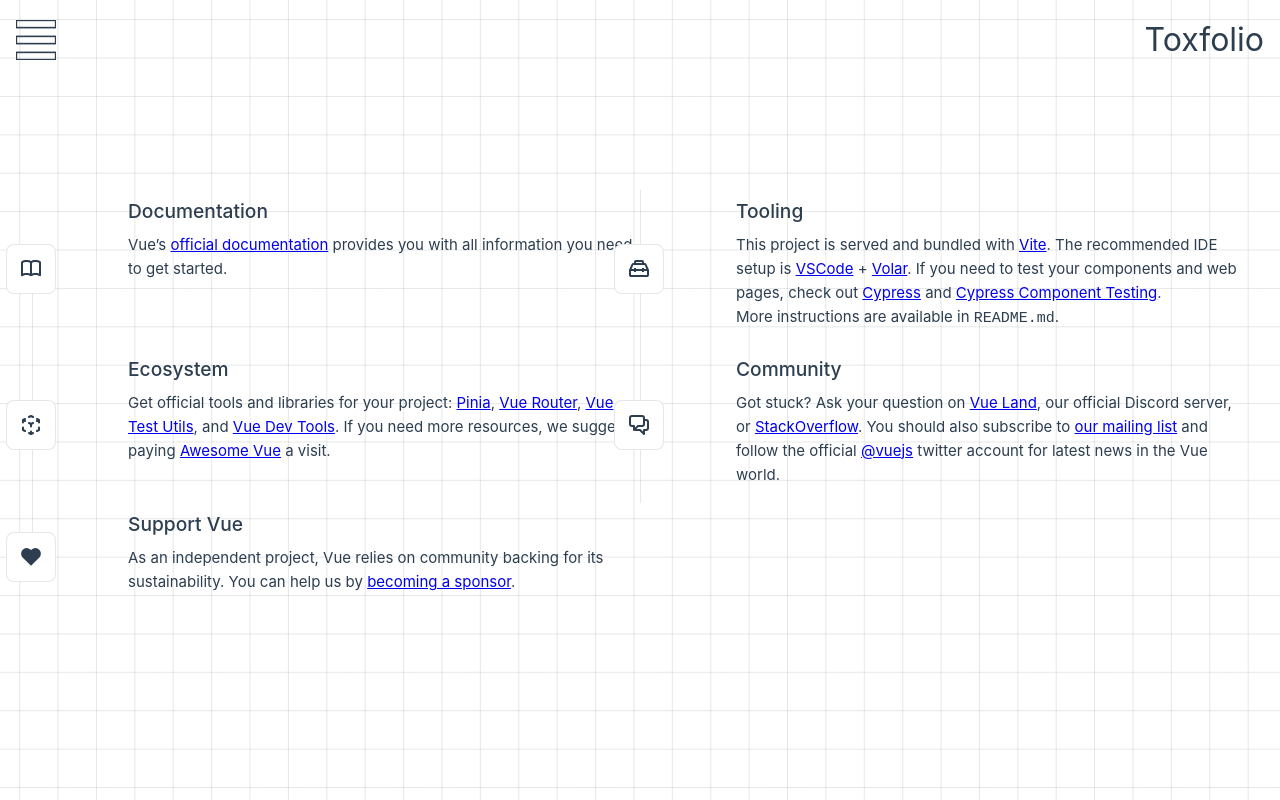
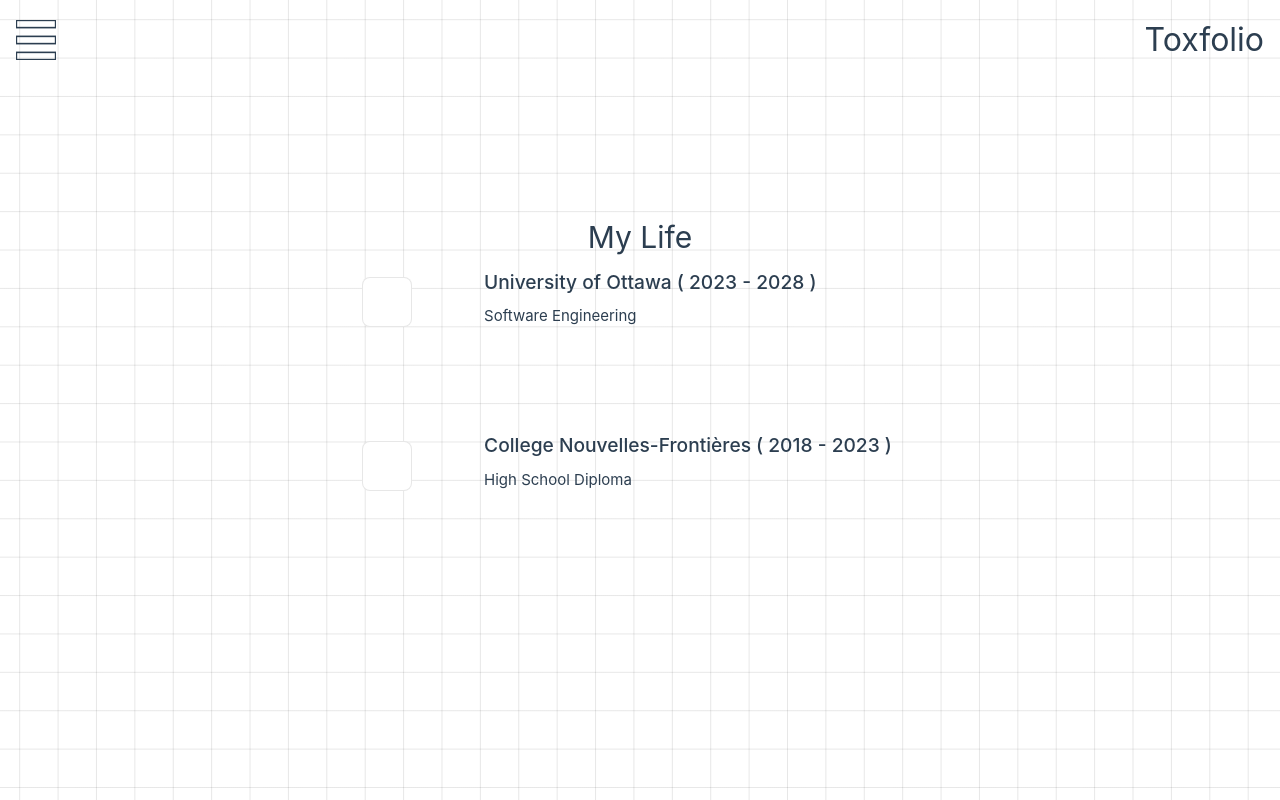
Before and after one commit to toxoscorp/Toxfolio, a Vue app: page /myLife in a window 1280 px wide. Built offline with nearby package versions, Linux system fonts and the light colour scheme.

Commit message:
bad life page

```diff
--- a/src/assets/main.css
+++ b/src/assets/main.css
@@ -28,8 +28,8 @@
   }
 
   #app {
-    display: grid;
-    grid-template-columns: 1fr 1fr;
+    /* display: grid;
+    grid-template-columns: 1fr 1fr; */
     padding: 0 2rem;
     margin-top: 0;
   }
--- a/src/components/Title.vue
+++ b/src/components/Title.vue
@@ -21,7 +21,7 @@
 
 h1 {
   font-weight: 400;
-  font-size: 4.5rem;
+  font-size: 6rem;
   position: relative;
   color: var(--color-heading);
 }
--- /dev/null
+++ b/src/components/VerticalTimeLine.vue
@@ -0,0 +1,49 @@
+<script setup>
+defineProps({
+    cards: {
+        type: Array,
+        required: true
+    }
+})
+
+import VerticalTimeLineItemLeft from '@/components/VerticalTimeLineItemLeft.vue'
+import VerticalTimeLineItemRight from '@/components/VerticalTimeLineItemRight.vue'
+</script>
+
+<template>
+    <div class="VerticalTimeLine">
+        <div class="timeline">
+            <div class="timeline__wrap">
+                <div class="timeline__items">
+                    <div class="timeline__item" v-for="(card, index) in cards" :key="index">
+                        <!-- <VerticalTimeLineItemLeft v-if="index % 2 == 0" :date="card.Date" :title="card.Title" :subTitle="card.SubTitle" :description="card.Description"/> -->
+                        <VerticalTimeLineItemLeft :date="card.Date" :title="card.Title" :subTitle="card.SubTitle" :description="card.Description"/>
+                        <!-- <VerticalTimeLineItemRight v-if="index % 2 != 0" :date="card.Date" :title="card.Title" :subTitle="card.SubTitle" :description="card.Description"/> -->
+                    </div>
+                </div>
+            </div>
+        </div>
+    </div>
+</template>
+
+<style scoped>
+.timeline__items {
+    position: relative;
+    display: flex;
+    flex-direction: column;
+    place-items: left;
+}
+
+.timeline__item {
+    position: relative;
+    margin-bottom: 5rem;
+}
+.itemRight {
+    position: relative;
+}
+
+.itemLeft {
+    position: relative;
+}
+
+</style>
--- /dev/null
+++ b/src/components/VerticalTimeLineItemLeft.vue
@@ -0,0 +1,107 @@
+<script setup>
+defineProps({
+    date: {
+        type: String,
+        required: true
+    },
+    title: {
+        type: String,
+        required: true
+    },
+    subTitle: {
+        type: String,
+        required: true
+    },
+    description: {
+        type: String,
+        required: true
+    }
+})
+</script>
+
+<template>
+    <div class="item">
+      <i>
+        <slot></slot>
+      </i>
+      <div class="details">
+        <h3>
+          {{title}} ( {{ date }} )
+        </h3>
+        {{subTitle}}
+      </div>
+    </div>
+  </template>
+
+  <style scoped>
+  .item {
+    margin-top: 2rem;
+    display: flex;
+    position: relative;
+  }
+
+  .details {
+    flex: 1;
+    margin-left: 1rem;
+  }
+
+  i {
+    display: flex;
+    place-items: center;
+    place-content: center;
+    width: 32px;
+    height: 32px;
+    color: var(--color-text);
+  }
+
+  h3 {
+    font-size: 1.2rem;
+    font-weight: 500;
+    margin-bottom: 0.4rem;
+    color: var(--color-heading);
+  }
+
+  @media (min-width: 1024px) {
+    .item {
+      margin-top: 0;
+      padding: 0.4rem 0 1rem calc(var(--section-gap) / 2);
+    }
+
+    i {
+      top: calc(50% - 25px);
+      left: -26px;
+      position: absolute;
+      border: 1px solid var(--color-border);
+      background: var(--color-background);
+      border-radius: 8px;
+      width: 50px;
+      height: 50px;
+    }
+
+    .item:before {
+      content: ' ';
+      border-left: 1px solid var(--color-border);
+      position: absolute;
+      left: 0;
+      bottom: calc(50% + 25px);
+      height: calc(50% - 25px);
+    }
+
+    .item:after {
+      content: ' ';
+      border-left: 1px solid var(--color-border);
+      position: absolute;
+      left: 0;
+      top: calc(50% + 25px);
+      height: calc(50% - 25px);
+    }
+
+    .item:first-of-type:before {
+      display: none;
+    }
+
+    .item:last-of-type:after {
+      display: none;
+    }
+  }
+  </style>
--- /dev/null
+++ b/src/components/VerticalTimeLineItemRight.vue
@@ -0,0 +1,97 @@
+<script setup>
+defineProps({
+    date: {
+        type: String,
+        required: true
+    },
+    title: {
+        type: String,
+        required: true
+    },
+    subTitle: {
+        type: String,
+        required: true
+    },
+    description: {
+        type: String,
+        required: true
+    }
+})
+</script>
+
+<template>
+    <div class="item">
+      <i>
+      </i>
+      <div class="details">
+        <h5>{{ date }}</h5>
+        <h3>
+            {{ title }}
+        </h3>
+        <h4>
+            {{ subTitle }}
+        </h4>
+        <p>
+            {{ description }}
+        </p>
+      </div>
+    </div>
+</template>
+
+<style scoped>
+i {
+    display: inline-block;
+    width: 2rem;
+    height: 2rem;
+    background-color: var(--color-background-soft);
+    border-radius: 50%;
+    position: relative;
+    top: 0.5rem;
+    right: 1rem;
+}
+.item {
+    margin-top: 2rem;
+    display: flex;
+    position: relative;
+
+    flex-direction: row;
+}
+.details {
+    padding: 1rem;
+    border-radius: 5px;
+    background-color: var(--color-background-soft);
+    color: var(--color-text);
+    width: 100%;
+    /* margin-left: 1rem; */
+    height: 10rem;
+}
+.details h5 {
+    color: var(--color-heading);
+    font-size: 1rem;
+    font-weight: 400;
+    margin-bottom: 0.5rem;
+
+    position: absolute;
+    right: 0;
+    top: 0;
+    padding: 1rem;
+    background-color: var(--color-background-mute);
+}
+.details h3 {
+    color: var(--color-heading);
+    font-size: 1.5rem;
+    font-weight: 400;
+}
+.details h4 {
+    color: var(--color-heading);
+    font-size: 1.2rem;
+    font-weight: 400;
+    margin-bottom: 0.2rem;
+}
+.details p {
+    color: var(--color-text);
+    font-size: 1rem;
+    font-weight: 300;
+    width: 30vw;
+}
+</style>
--- a/src/views/HomeView.vue
+++ b/src/views/HomeView.vue
@@ -1,6 +1,7 @@
 <script setup>
 import Title from '@/components/Title.vue'
 import SocialMediaBar from '@/components/SocialMediaBar.vue';
+import { NavArrowDown } from '@iconoir/vue';
 </script>
 
 <template>
--- a/src/views/MyLifeView.vue
+++ b/src/views/MyLifeView.vue
@@ -1,7 +1,66 @@
 <script setup>
 import TheWelcome from '@/components/TheWelcome.vue';
+import VerticalTimeLine from '@/components/VerticalTimeLine.vue';
+
+const cards = [
+{
+    Title: 'University of Ottawa',
+    SubTitle: 'Software Engineering',
+    Description: 'I am currently a student at the University of Ottawa in the Software Engineering program. I am currently in my second year of the program.',
+    Date: '2023 - 2028',
+  },
+  {
+    Title: 'College Nouvelles-Frontières',
+    SubTitle: 'High School Diploma',
+    Description: 'I graduated from College Nouvelles-Frontières in 2023 with a high school diploma.',
+    Date: '2018 - 2023',
+  },
+  // {
+  //   Title: 'University of Ottawa',
+  //   SubTitle: 'Software Engineering',
+  //   Description: 'I am currently a student at the University of Ottawa in the Software Engineering program. I am currently in my second year of the program.',
+  //   Date: '2023 - 2028',
+  // },
+  // {
+  //   Title: 'College Nouvelles-Frontières',
+  //   SubTitle: 'High School Diploma',
+  //   Description: 'I graduated from College Nouvelles-Frontières in 2023 with a high school diploma.',
+  //   Date: '2018 - 2023',
+  // },
+  // {
+  //   Title: 'College Nouvelles-Frontières',
+  //   SubTitle: 'High School Diploma',
+  //   Description: 'I graduated from College Nouvelles-Frontières in 2023 with a high school diploma.',
+  //   Date: '2018 - 2023',
+  // },
+  // {
+  //   Title: 'University of Ottawa',
+  //   SubTitle: 'Software Engineering',
+  //   Description: 'I am currently a student at the University of Ottawa in the Software Engineering program. I am currently in my second year of the program.',
+  //   Date: '2023 - 2028',
+  // },
+  // {
+  //   Title: 'College Nouvelles-Frontières',
+  //   SubTitle: 'High School Diploma',
+  //   Description: 'I graduated from College Nouvelles-Frontières in 2023 with a high school diploma.',
+  //   Date: '2018 - 2023',
+  // }
+]
+
 </script>
 
 <template>
-  <TheWelcome />
+  <main>
+    <h1>My Life</h1>
+    <!-- <TheWelcome /> -->
+    <VerticalTimeLine :cards="cards" />
+  </main>
 </template>
+
+<style scoped>
+main {
+  display: flex;
+  place-items: center;
+  flex-direction: column;
+}
+</style>
```
